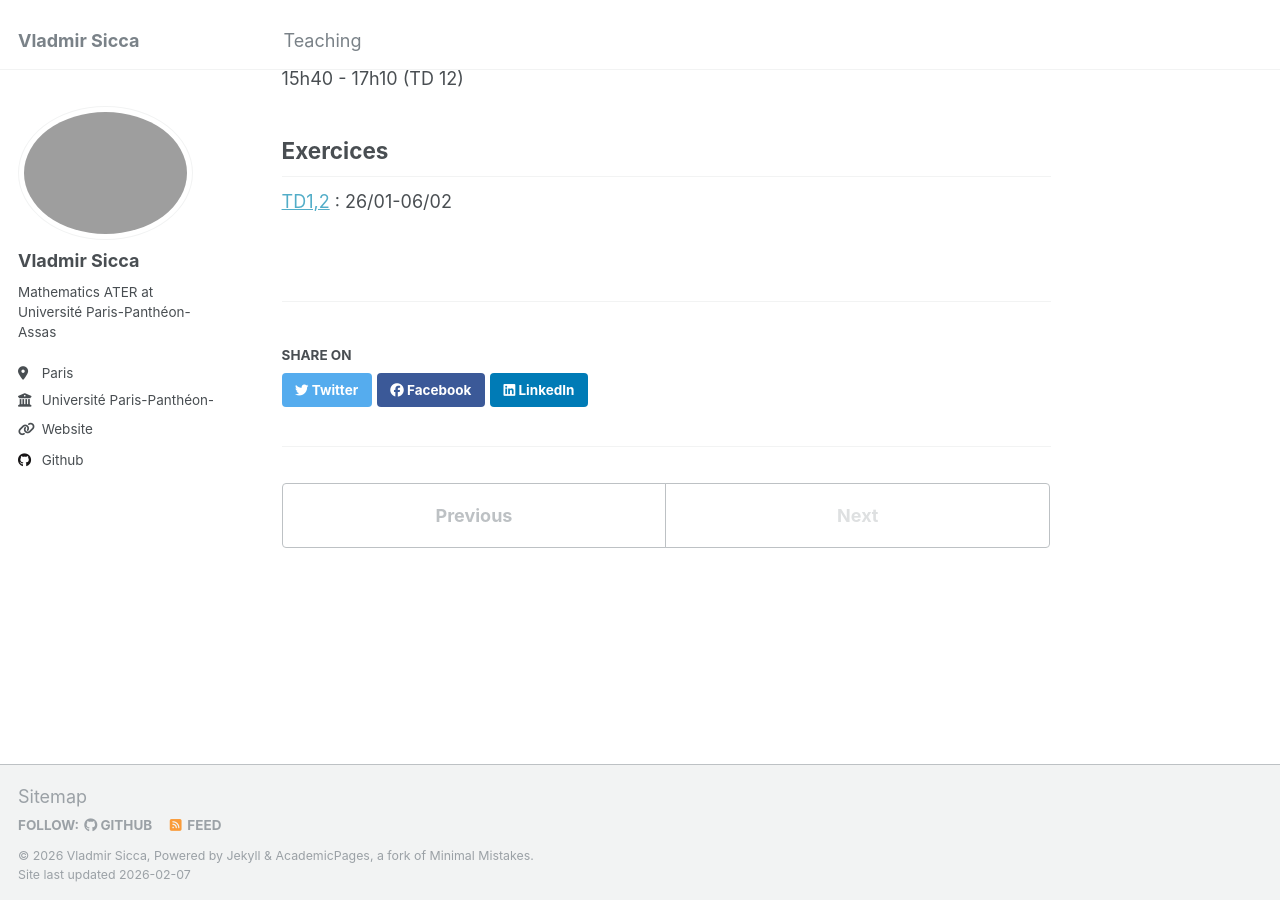
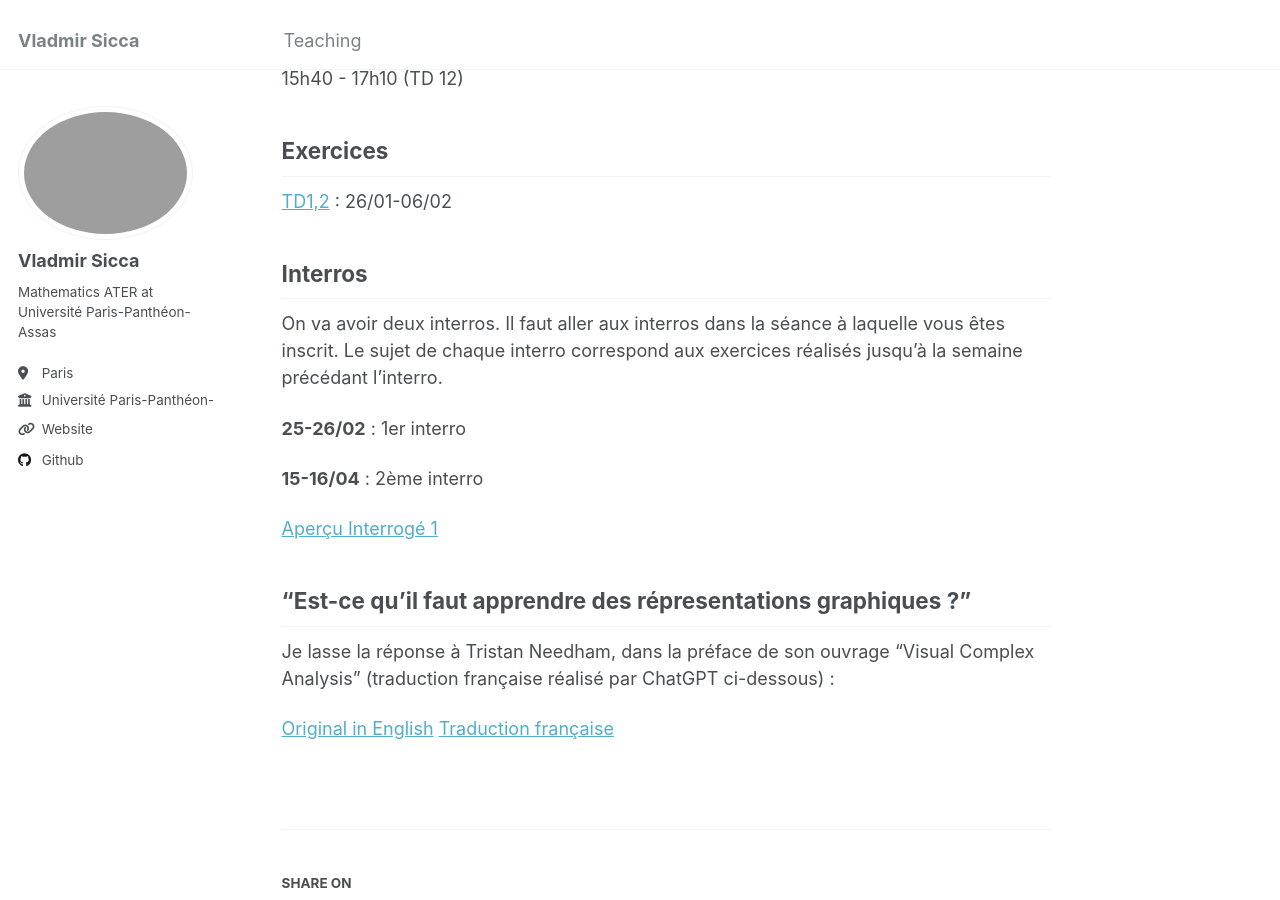
Before and after one commit to vladmirsicca/vladmirsicca.github.io, a Jekyll site: the page built from _teaching/2026_1_maths4_paris_assas.md, in a window 1280 px wide and 900 px high, scrolled down 816 px. Built offline with Jekyll 4.4.1, drawn with Linux system fonts in a browser that asks for light colours.

Commit message:
Update 2026_1_maths4_paris_assas.md
Added supplementary material for the TD.

```diff
--- a/_teaching/2026_1_maths4_paris_assas.md
+++ b/_teaching/2026_1_maths4_paris_assas.md
@@ -35,3 +35,20 @@ Mathématiques pour l'Économie - Naïla Hayek, Jean-Pierre Leca
 ## Exercices
 
 [TD1,2](https://drive.google.com/file/d/18fXhLuju4DXCFpl22eQgJORr0CBuVbRK/view?usp=sharing) : 26/01-06/02
+
+## Interros
+
+On va avoir deux interros. Il faut aller aux interros dans la séance à laquelle vous êtes inscrit. Le sujet de chaque interro correspond aux exercices réalisés jusqu'à la semaine précédant l'interro.
+
+**25-26/02** : 1er interro
+
+**15-16/04** : 2ème interro
+
+[Aperçu Interrogé 1](https://drive.google.com/file/d/1OXSoIMe1DrojjaYxEF5sXNNQt8-spNeR/view?usp=sharing)
+
+## "Est-ce qu'il faut apprendre des répresentations graphiques ?"
+
+Je lasse la réponse à Tristan Needham, dans la préface de son ouvrage "Visual Complex Analysis" (traduction française réalisé par ChatGPT ci-dessous) :
+
+[Original in English](https://drive.google.com/file/d/1j-5uInXTvMfPt9sK129K2OVXfnnLtjYE/view?usp=sharing)
+[Traduction française](https://drive.google.com/file/d/1PH4shlZCxh1tIc_uAhU2AR06uVj9EBpO/view?usp=sharing)
```
